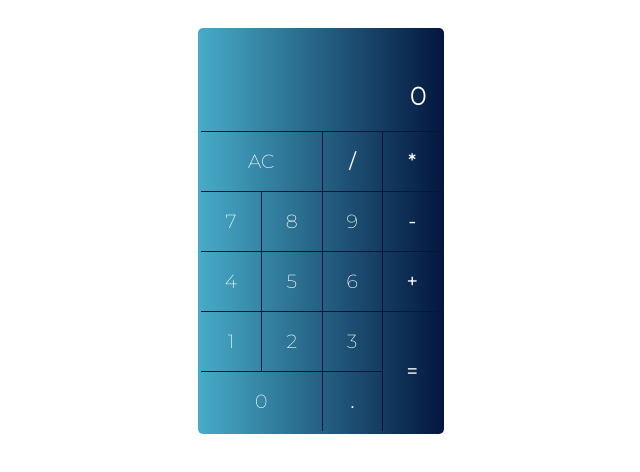
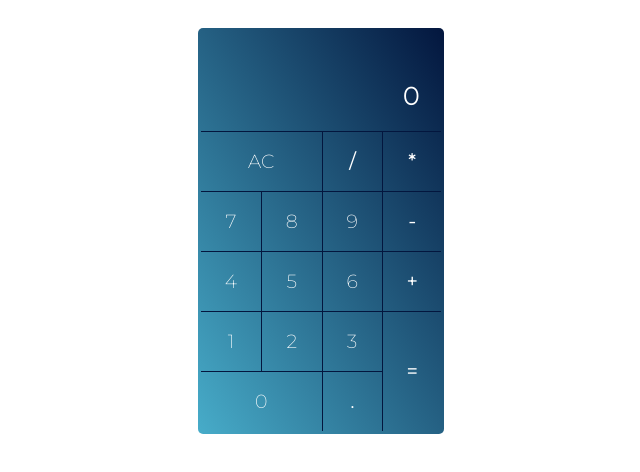
Before and after one commit to nprokopova/react-calculator, a Next.js app: page / in a window 1280 px wide. Shown: the top 472 px of the page, without its empty margins (319-959 px from the left). Built offline with nearby package versions, Linux system fonts and the light colour scheme.

Commit message:
Numbers array moved to constants

```diff
--- a/components/app.js
+++ b/components/app.js
@@ -1,8 +1,6 @@
 import React from "react";
 import Calculator from "./calculator";
 
-const App = () => {
-    return <Calculator/>
-}
+const App = () => <Calculator/>
 
 export default App
--- a/components/buttons.js
+++ b/components/buttons.js
@@ -1,8 +1,21 @@
 /* eslint-disable react/jsx-key */
 import styled from "styled-components";
+import { NUMBERS } from "../constants/numbers";
+
 const Buttons = (props) => {
   return (
     <ButtonWrapper>
+      {NUMBERS.map((item) => (
+        <Button
+          className="grid-item"
+          id={item.name}
+          value={item.number}
+          onClick={props.handleValue}
+          style={{ gridArea: item.name, borderRight: '1px ridge #03163e' }}
+        >
+          {item.number}
+        </Button>
+      ))}
       <Button
         className="grid-item"
         id="equals"
@@ -13,17 +26,6 @@ const Buttons = (props) => {
       >
         =
       </Button>
-      {props.numberArray.map((item) => (
-        <Button
-          className="grid-item"
-          id={item.name}
-          value={item.number}
-          onClick={props.handleValue}
-          style={{ gridArea: item.name, borderRight: '1px ridge #03163e' }}
-        >
-          {item.number}
-        </Button>
-      ))}
       <Button
         className="grid-item"
         id="add"
@@ -103,4 +105,5 @@ const Button = styled.button`
   }
 
 `;
+
 export default Buttons;
--- a/components/calculator.js
+++ b/components/calculator.js
@@ -1,7 +1,7 @@
 import { useState } from "react";
 import Buttons from "./buttons";
 import Display from "./display";
-import styled from 'styled-components';
+import styled from "styled-components";
 
 const Calculator = () => {
   const [numberString, setNumberString] = useState("");
@@ -10,51 +10,9 @@ const Calculator = () => {
   const [numList, setNumList] = useState("");
   const [displayAll, setDisplayAll] = useState("");
 
-  const numberArray = [
-    {
-      number: "0",
-      name: "zero",
-    },
-    {
-      number: "1",
-      name: "one",
-    },
-    {
-      number: "2",
-      name: "two",
-    },
-    {
-      number: "3",
-      name: "three",
-    },
-    {
-      number: "4",
-      name: "four",
-    },
-    {
-      number: "5",
-      name: "five",
-    },
-    {
-      number: "6",
-      name: "six",
-    },
-    {
-      number: "7",
-      name: "seven",
-    },
-    {
-      number: "8",
-      name: "eight",
-    },
-    {
-      number: "9",
-      name: "nine",
-    },
-  ];
-
   const handleValue = (e) => {
     let newString = numberString + e.target.value;
+
     if (displayAll.split(" ").includes("=", -2)) {
       setNumList("");
       setNumberString("");
@@ -74,6 +32,7 @@ const Calculator = () => {
       : isNaN(display)
       ? setNumList(numList.replace(display, "+"))
       : setNumList(numList + " + ");
+
     setDisplay("+");
     setNumberString("");
     setDisplayAll(displayAll + " + ");
@@ -81,6 +40,7 @@ const Calculator = () => {
 
   const handleSubtraction = () => {
     isNaN(display) ? setNumList(numList + "-") : setNumList(numList + " - ");
+
     setNumberString("");
     setDisplay("-");
     setDisplayAll(displayAll + " - ");
@@ -97,6 +57,7 @@ const Calculator = () => {
     setDisplay("*");
     setDisplayAll(displayAll + " * ");
   };
+
   const handleDivision = () => {
     display === "-"
       ? setNumList(numList.replace(/\W+/, " / "))
@@ -108,6 +69,7 @@ const Calculator = () => {
     setDisplay("/");
     setDisplayAll(displayAll + " / ");
   };
+
   const addDecimal = () => {
     if (!numberString.match(/\./)) {
       setNumList(numList + ".");
@@ -115,9 +77,11 @@ const Calculator = () => {
       setDisplayAll(displayAll + ".");
     }
   };
+
   const getSum = () => {
     let newSum;
     const numArray = numList.split(" ");
+
     numArray.map((item, index, array) => {
       if (index === 0 && sum === 0) {
         newSum = Number(item);
@@ -140,11 +104,13 @@ const Calculator = () => {
         }
       }
     });
+
     setSum(newSum);
     setDisplay(newSum);
     setNumList(newSum);
     setDisplayAll(displayAll + " = " + newSum);
   };
+
   const handleClear = () => {
     setSum(0);
     setNumberString("");
@@ -163,7 +129,6 @@ const Calculator = () => {
       />
       <Buttons
         handleValue={handleValue}
-        numberArray={numberArray}
         handleAddition={handleAddition}
         handleSubtraction={handleSubtraction}
         getSum={getSum}
@@ -177,7 +142,7 @@ const Calculator = () => {
 };
 
 const Wrapper = styled.div`
-  background: linear-gradient(to left, #03163E 0%, #47acc9 100%);
+  background: linear-gradient(to bottom left, #03163e 0%, #47acc9 100%);
   margin-top: 20px;
   display: flex;
   width: 240px;
@@ -189,4 +154,5 @@ const Wrapper = styled.div`
   padding: 3px;
   border-radius: 5px;
 `;
+
 export default Calculator;
--- a/components/display.js
+++ b/components/display.js
@@ -1,16 +1,12 @@
 import React from "react";
-import styled from 'styled-components';
+import styled from "styled-components";
 
-const Display = (props) => {
-    return (
-        <DisplayWrapper>
-            <DisplayAll displayAll = {props.displayAll}>
-                {props.displayAll}
-            </DisplayAll>
-            <DisplayCurrent display = {props.display}>{props.display}</DisplayCurrent>
-        </DisplayWrapper>
-    );
-};
+const Display = ({ display, displayAll }) => (
+  <DisplayWrapper>
+    <DisplayAll displayAll={displayAll}>{displayAll}</DisplayAll>
+    <DisplayCurrent display={display}>{display}</DisplayCurrent>
+  </DisplayWrapper>
+);
 
 const DisplayWrapper = styled.div`
   background: none;
@@ -19,23 +15,28 @@ const DisplayWrapper = styled.div`
   flex-direction: column;
   align-items: flex-end;
   height: 100px;
-`
+`;
+
 const DisplayAll = styled.p`
   height: 30px;
   margin: 15px;
+  margin-right: 22px;
   margin-bottom: 0px;
   text-align: right;
   word-break: break-all;
-  font-size: ${props=>(16-(props.displayAll.length/15))/16}rem;
+  font-size: ${(props) => (16 - props.displayAll.length / 15) / 16}rem;
   padding: 0px;
-`
+`;
+
 const DisplayCurrent = styled.p`
   margin: 15px;
+  margin-right: 22px;
   font-weight: 600;
   margin-top: 5px;
   word-break: break-all;
   text-align: right;
-  font-size:  ${props=>(25-(props.display.length/3))/16}rem;
+  font-size: ${(props) => (25 - props.display.length / 3) / 16}rem;
   padding: 0px;
-`
+`;
+
 export default Display;
--- /dev/null
+++ b/constants/numbers.js
@@ -0,0 +1,42 @@
+export const NUMBERS = [
+    {
+      number: "0",
+      name: "zero",
+    },
+    {
+      number: "1",
+      name: "one",
+    },
+    {
+      number: "2",
+      name: "two",
+    },
+    {
+      number: "3",
+      name: "three",
+    },
+    {
+      number: "4",
+      name: "four",
+    },
+    {
+      number: "5",
+      name: "five",
+    },
+    {
+      number: "6",
+      name: "six",
+    },
+    {
+      number: "7",
+      name: "seven",
+    },
+    {
+      number: "8",
+      name: "eight",
+    },
+    {
+      number: "9",
+      name: "nine",
+    },
+  ];
```
